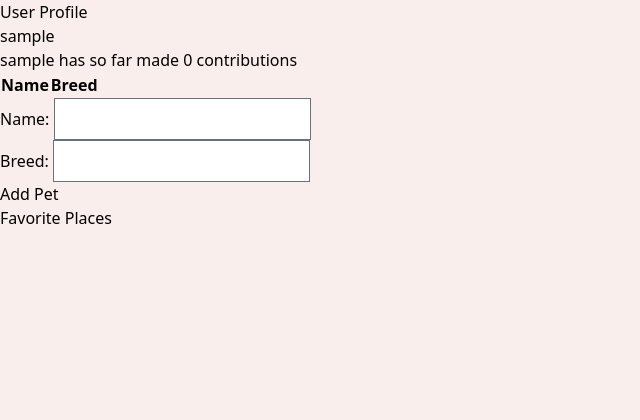
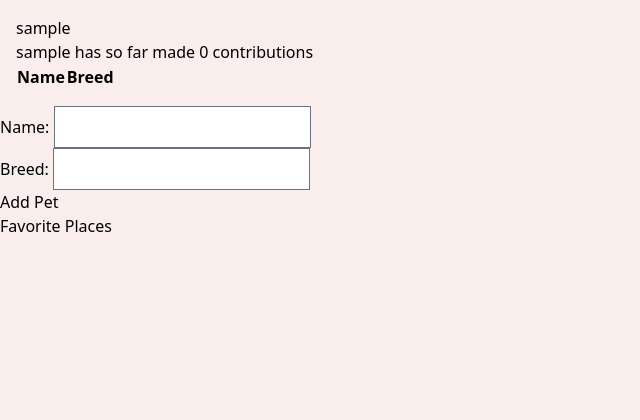
Before and after one commit to B-Selin/WoofAndWander, a Django app: page /profiles/1 in a window 1280 px wide. Shown: the part 96-516 px from the top of the page, without its empty margins (0-640 px from the left). Run offline with Django 4.2, Linux system fonts and the light colour scheme; the visitor is signed in with stand-in values (Sample User, id 1); data comes from the database, SQL or seed files in the repository; data that the repository does not hold is empty; style sheets or scripts are compiled from the project's sources; some libraries are stand-ins or nearby versions.

Commit message:
enclose profile elements in div for styling

```diff
--- a/main_app/templates/profiles/profile_details.html
+++ b/main_app/templates/profiles/profile_details.html
@@ -1,7 +1,6 @@
 {% extends 'base.html' %}
 {% block content %}
-
-<h1>User Profile</h1>
+<div class="m-4">
 <p>{{profile.user.username}}</p>
 <p>{{profile.user.profile.city}}</p>
 <!-- user.name has made {number} of contributions -->
@@ -64,6 +63,7 @@
         {% endfor %}
     </tbody>
 </table>
+</div>
 <!-- Add links to edit user profile and add new pet -->
 {% if user == profile.user %}
 <form action="{% url 'pet_create' profile.id %}" method="POST">
```
